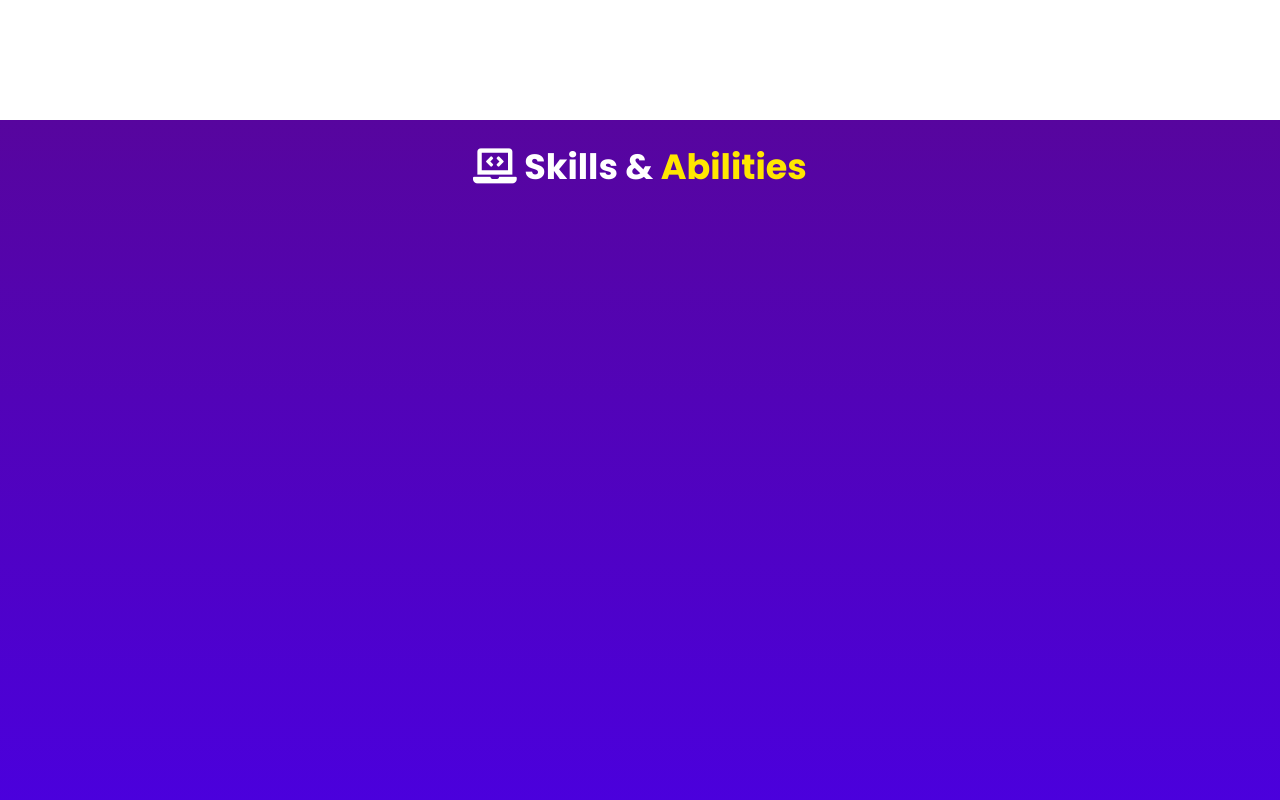
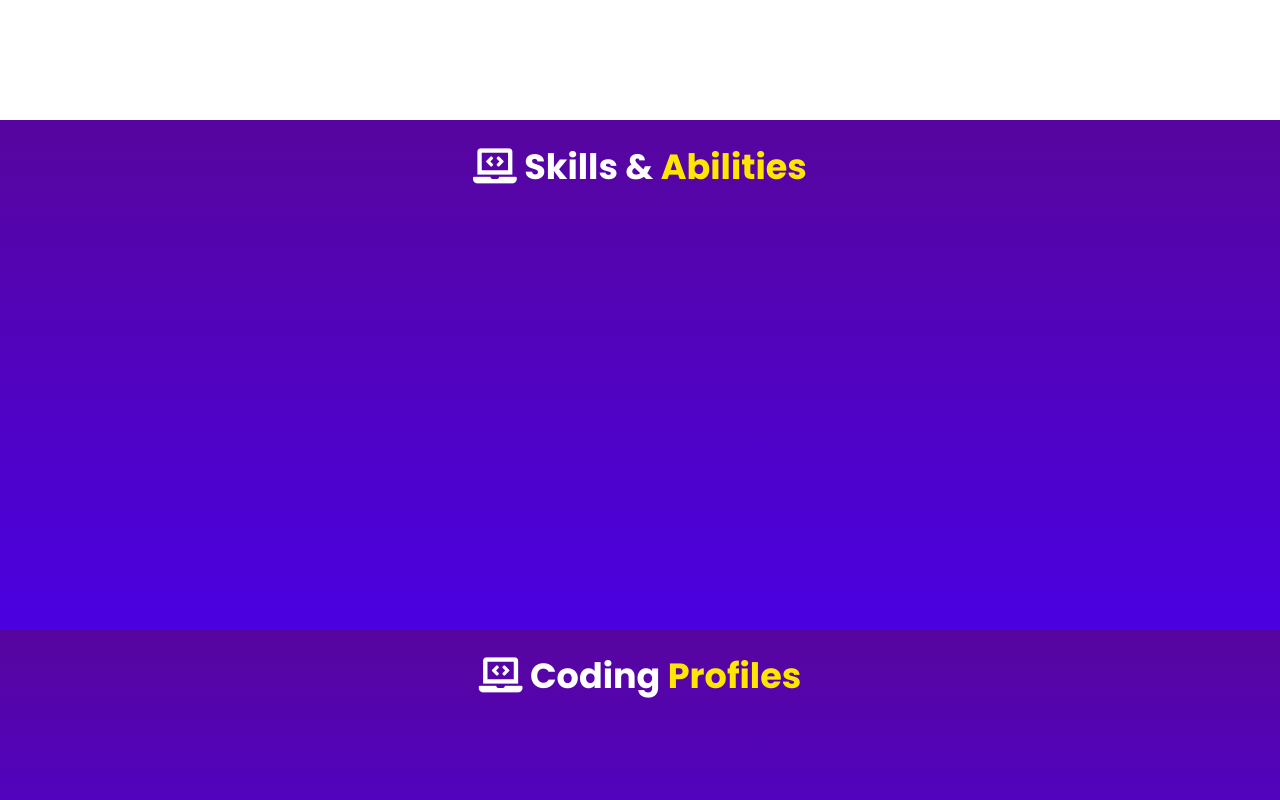
Before and after one commit to TiwariSaumil/Saumil-Portfolio, a plain HTML site: page index.html in a window 1280 px wide. Shown: the part 1480-2280 px from the top of the page. Drawn offline with nearby package versions, Linux system fonts and the light colour scheme; no server answers; animation ran at ten frames a second.

Commit message:
style.css

```diff
--- a/assets/css/style.css
+++ b/assets/css/style.css
@@ -460,7 +460,7 @@ header .navbar ul li a:hover {
 
 /* skills section starts */
 .skills {
-  min-height: 90vh;
+  min-height: 45vh;
   background: linear-gradient(to bottom, #57059e, #4a00e0);
 }
 .skills h2 {
```
